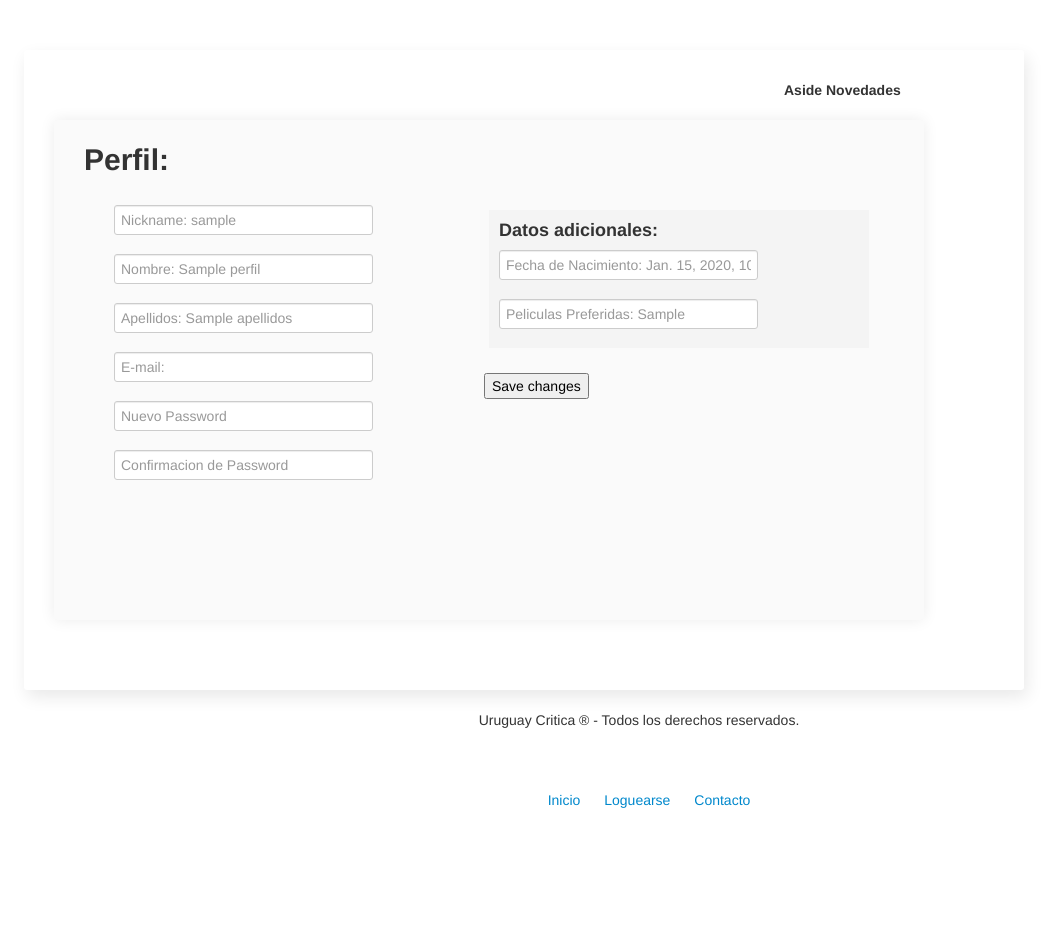
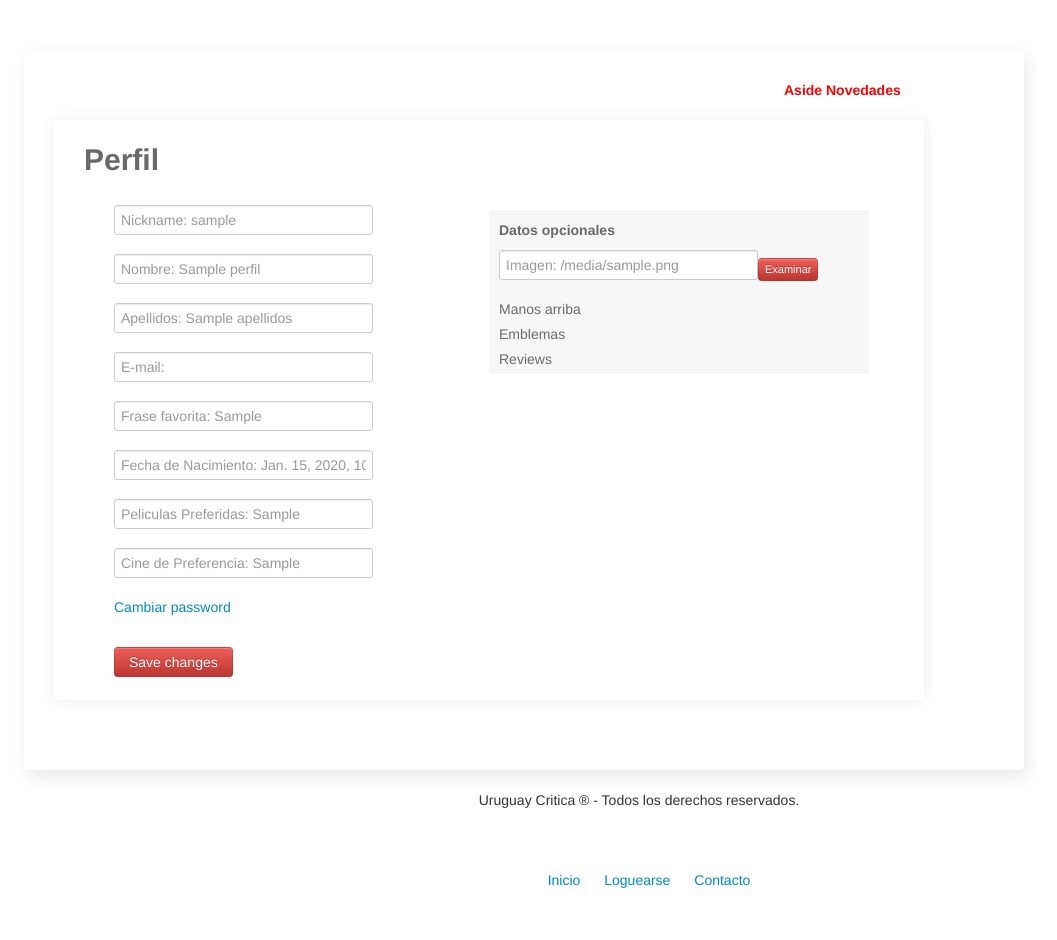
Before and after one commit to krbnr/uruguay-critica, a Django app: template critics/templates/perfil.html in a window 1280 px wide; the page is wider, and only the part inside the window is pictured. Shown: the part 120-1060 px from the top of that part, without its empty margins (116-1173 px from the left). Before the commit the page ends 928 px from the top of that part, so only its background shows below. Run offline with Django 3.2, Linux system fonts and the light colour scheme; the template is opened without the code that fills it: most values are stand-ins (such as "Sample title", 1, 10 or a date in 2020); parts of the project's set-up code (start-up, migrations or seed data) failed here and were passed over.

Commit message:
Perfil Updates

```diff
--- a/critics/models.py
+++ b/critics/models.py
@@ -12,7 +12,7 @@ class critic(models.Model):
     manitos_arriba			=models.IntegerField(null=True, blank=True)
     reviews					=models.IntegerField(null=True, blank=True)
     imagen					=models.URLField(max_length=200, null=True, blank=True)
-    Descripcion_personal	=models.CharField(max_length=100, null=True, blank=True)
+    frase_favorita	        =models.CharField(max_length=100, null=True, blank=True)
     cine_de_preferencia		=models.CharField(max_length=100, null=True, blank=True)
     peliculas_preferidas	=models.CharField(max_length=200, null=True, blank=True)
 
--- a/critics/templates/perfil.html
+++ b/critics/templates/perfil.html
@@ -1,7 +1,7 @@
 {% extends 'base.html' %}
 {% block content %}
-    <div class="reg-usuario">
-        <h2>Perfil:</h2>
+    <div class="reg-usuario" xmlns="http://www.w3.org/1999/html">
+        <h2>Perfil</h2>
             <div class='my-forms'>
                 <form action="" method="POST">
                     <div class="my-forms-fields span4">
@@ -9,17 +9,21 @@
                         <p><input id="nombre" name="nombre" type="text" placeholder="Nombre: {{ perfil.nombre }}"></p>
                         <p><input id="apellidos" name="apellidos" type="text" placeholder="Apellidos: {{ perfil.apellidos }}"></p>
                         <p><input id="email" name="email" type="email" placeholder="E-mail: {{ user.email }}"></p>
-                        <p><input id="password1" name="password1" type="password" placeholder="Nuevo Password"></p>
-                        <p><input id="password2" name="password2" type="password" placeholder="Confirmacion de Password"></p>
+                        <p><input id="frase_favorita" name="fecha_de_nacimiento" type="text" placeholder="Frase favorita: {% if perfil.frase_favorita%}{{ perfil.frase_favorita }}{% endif %}"></p>
+                        <p><input id="fecha_de_nacimiento" name="fecha_de_nacimiento" type="text" placeholder="Fecha de Nacimiento: {% if perfil.fecha_de_nacimiento %}{{ perfil.fecha_de_nacimiento }}{% endif %}"></p>
+                        <p><input id="peliculas_preferidas" name="peliculas_preferidas" type="text" placeholder="Peliculas Preferidas: {% if perfil.peliculas_preferidas %}{{ perfil.peliculas_preferidas }}{% endif %}"></p>
+                        <p><input id="cine_de_preferencia" name="cine_de_preferencia" type="text" placeholder="Cine de Preferencia: {% if perfil.cine_de_preferencia%}{{ perfil.cine_de_preferencia}}{% endif %}"></p>
+                        <p><a href="editar-password">Cambiar password</a></p>
                     </div>
                     <div class="my-forms-fields profile-scondary span4">
-                        <h4>Datos adicionales:</h4>
-                        <p><input id="fecha_de_nacimiento" name="fecha_de_nacimiento" type="text" placeholder="Fecha de Nacimiento: {{ perfil.fecha_de_nacimiento }}"></p>
-                        <p><input id="peliculas_preferidas" name="peliculas_preferidas" type="text" placeholder="Peliculas Preferidas: {{ perfil.peliculas_preferidas }}"></p>
+                        <h5 class="forms-subtitle">Datos opcionales</h5>
+                        <p><input id="imagen" name="imagen" type="text" placeholder="Imagen: {% if perfil.imagen%}{{ perfil.imagen }}{% endif %}"><a class="btn btn-mini btn-danger" href="upload-img">Examinar</a></p>
+                        <label>Manos arriba</label>
+                        <label>Emblemas</label>
+                        <label>Reviews</label>
+                    </div>
+                    <div class="span8"><input class="btn btn-danger" type="submit" action="" value="Save changes"></div>
 
-
-                    </div>
-                <input type="submit" action="" value="Save changes">
                 </form>
 
         </div>
--- a/critics/views.py
+++ b/critics/views.py
@@ -67,6 +67,8 @@ def logutrequest(request):
     return HttpResponseRedirect('/')
 
 def verperfil(request):
+    if not request.user.is_authenticated():
+        return HttpResponseRedirect('/login/')
     if request.method == 'POST':
         pass
     else:
--- a/static/css/main.css
+++ b/static/css/main.css
@@ -123,6 +123,7 @@ HEADER{
 	display: block;
 	padding: 10px;
 	width: 200px;
+    color: red;
 }
 input[type="text"], input[type="password"], input[type="email"] {
 	width: 245px;
@@ -143,6 +144,14 @@ color: red;
 }
 
 .reg-usuario {
+    padding-left: 20px;
+    background-color: white;
+    color: #696969;
+    min-height: 560px;
+    padding: 10px 30px;
+}
+.reg-usuario ::-webkit-input-placeholder,.reg-usuario  :-moz-placeholder{
+    color: green;
 
 }
 
@@ -161,10 +170,6 @@ color: red;
 	margin-left: 10px;
 }
 
-.reg-usuario {
-	padding: 10px 30px;
-}
-
 .footer-container {
     text-align: center;
 }
--- a/templates/base.html
+++ b/templates/base.html
@@ -32,7 +32,7 @@
     </ul>
   </div>
   <div class="main-title">
-<h2>Uruguay Critica</h2></div>
+<a href="/"><h2>Uruguay Critica</h2></a></div>
 </div>
 </div>
 </HEADER>
```
Also changed, not shown: critics/migrations/0003_auto__del_field_critic_Descripcion_personal__add_field_critic_frase_fa.py (added), uruguaycritica.db, 3 other files.
